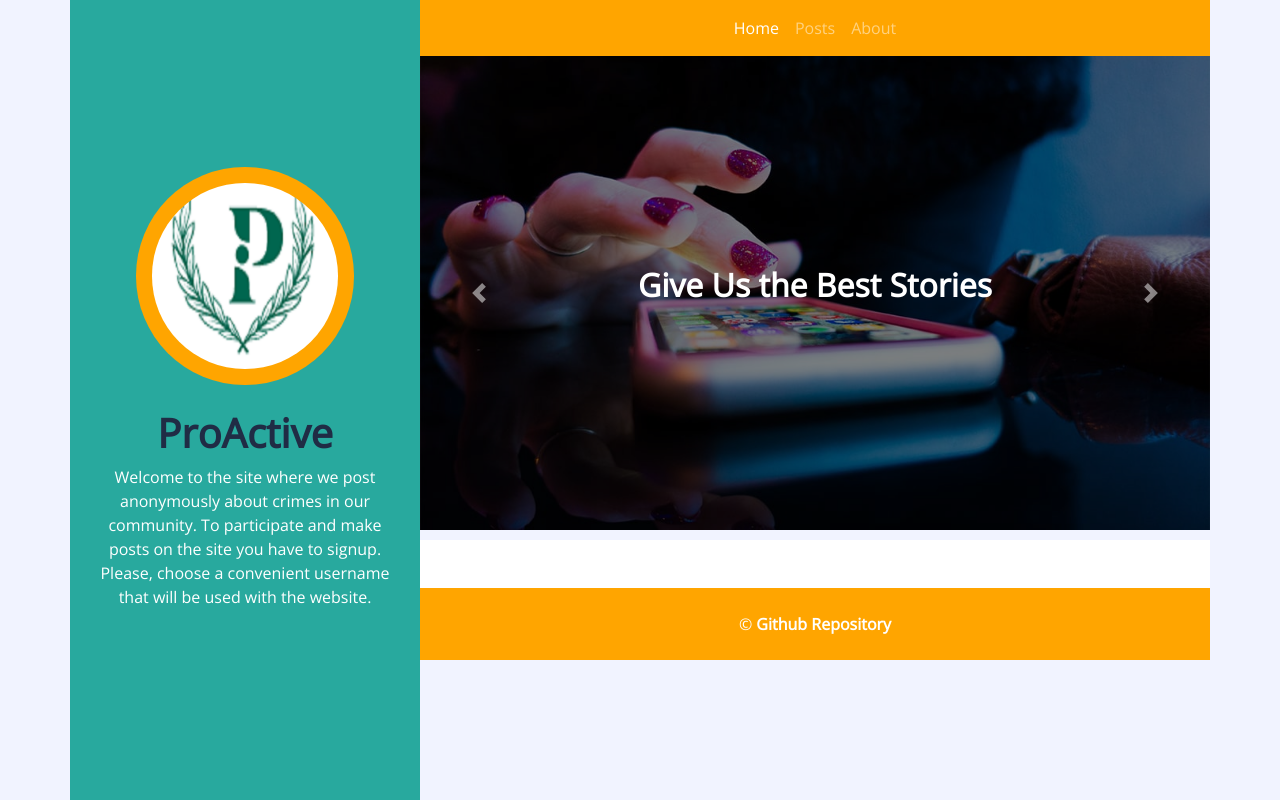
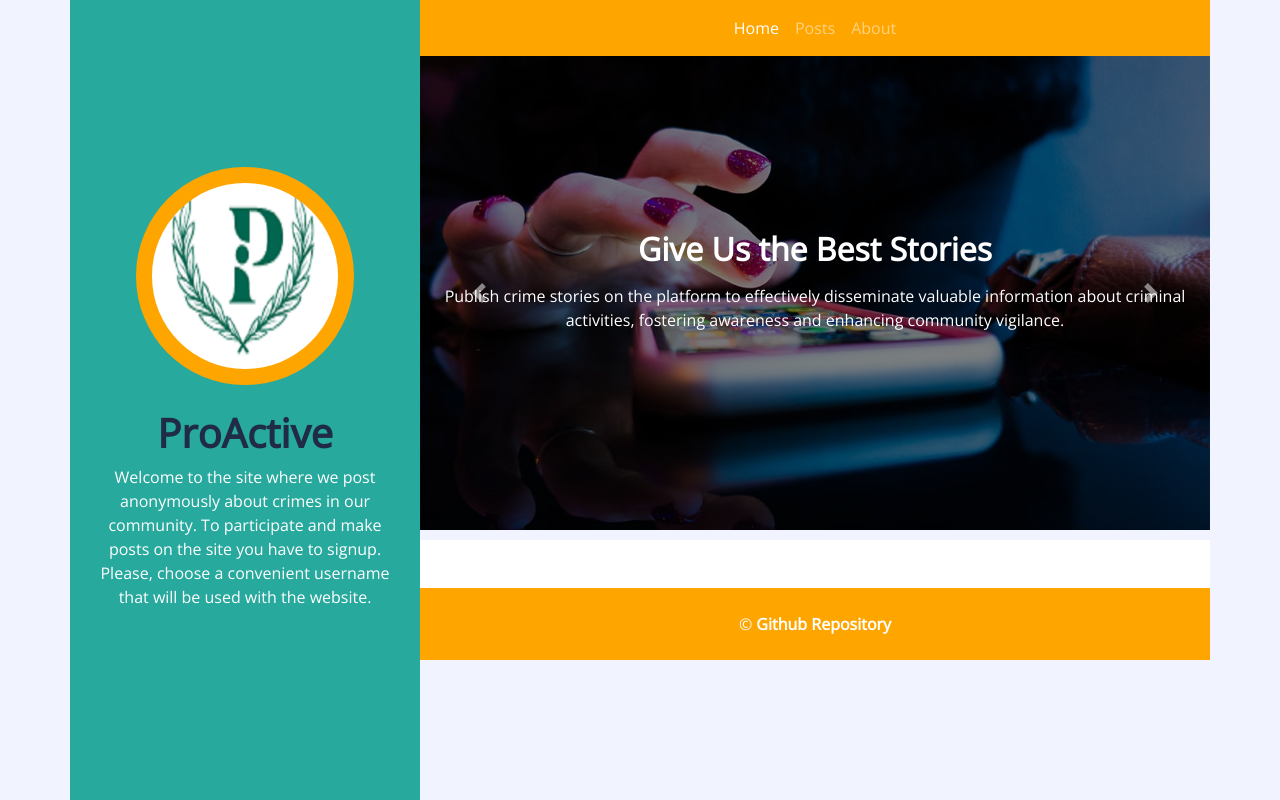
Before and after one commit to Mwan3kii/ProActive-crime-site, a Flask app: page / in a window 1280 px wide. Run offline with Flask 3, Linux system fonts and the light colour scheme; data that the repository does not hold is empty; some libraries are stand-ins or nearby versions.

Commit message:
Added details of features

```diff
--- a/website/templates/about.html
+++ b/website/templates/about.html
@@ -69,6 +69,8 @@
                       interfaces that bring digital experiences to life.
                       Finding creative solutions to problems and learning new things are things that I have always enjoyed,
                       so I'm passionate about building software that improves the lives of those around me.
+                      Therefore, I have developed this crime reporting blog site to disseminate information
+                      that could help users stay alert and vigilant, thereby mitigating the current security issues in our community.
                     </p>
                 </div>
             </div>
--- a/website/templates/index.html
+++ b/website/templates/index.html
@@ -65,18 +65,33 @@
               <img class="w-100" src="{{url_for('static', filename='img/carousel-1.jpg')}}" alt="Image">
               <div class="carousel-caption d-flex flex-column align-items-center justify-content-center">
                 <h2 class="mb-3 text-white font-weight-bold">Give Us the Best Stories</h2>
+                <p class="mb-4" style="color: white; text-align: center;">
+                  Publish crime stories on the platform
+                  to effectively disseminate valuable information about criminal activities,
+                  fostering awareness and enhancing community vigilance.
+                </p>
               </div>
             </div>
             <div class="carousel-item">
               <img class="w-100" src="{{url_for('static', filename='img/carousel-2.jpg')}}" alt="Image">
               <div class="carousel-caption d-flex flex-column align-items-center justify-content-center">
                 <h2 class="text-white font-weight-bold">We Appreciate Your Perspective</h2>
+                <p class="mb-4" style="color: white;">
+                  Allows anonymous posting,
+                  without the need to sign in,
+                  catering to those who prefer not to create an account.
+                </p>
               </div>
             </div>
             <div class="carousel-item">
               <img class="w-100" src="{{url_for('static', filename='img/carousel-3.jpg')}}" alt="Image">
               <div class="carousel-caption d-flex flex-column align-items-center justify-content-center">
                 <h2 class="text-white font-weight-bold">The Best Are Featured Here</h2>
+                <p class="mb-4" style="color: white;">
+                  View and engage with posts
+                  on the platform to access information about
+                  criminal activities occurring in their area.
+                </p>
               </div>
             </div>
           </div>
```
Also changed, not shown: instance/database.db.
